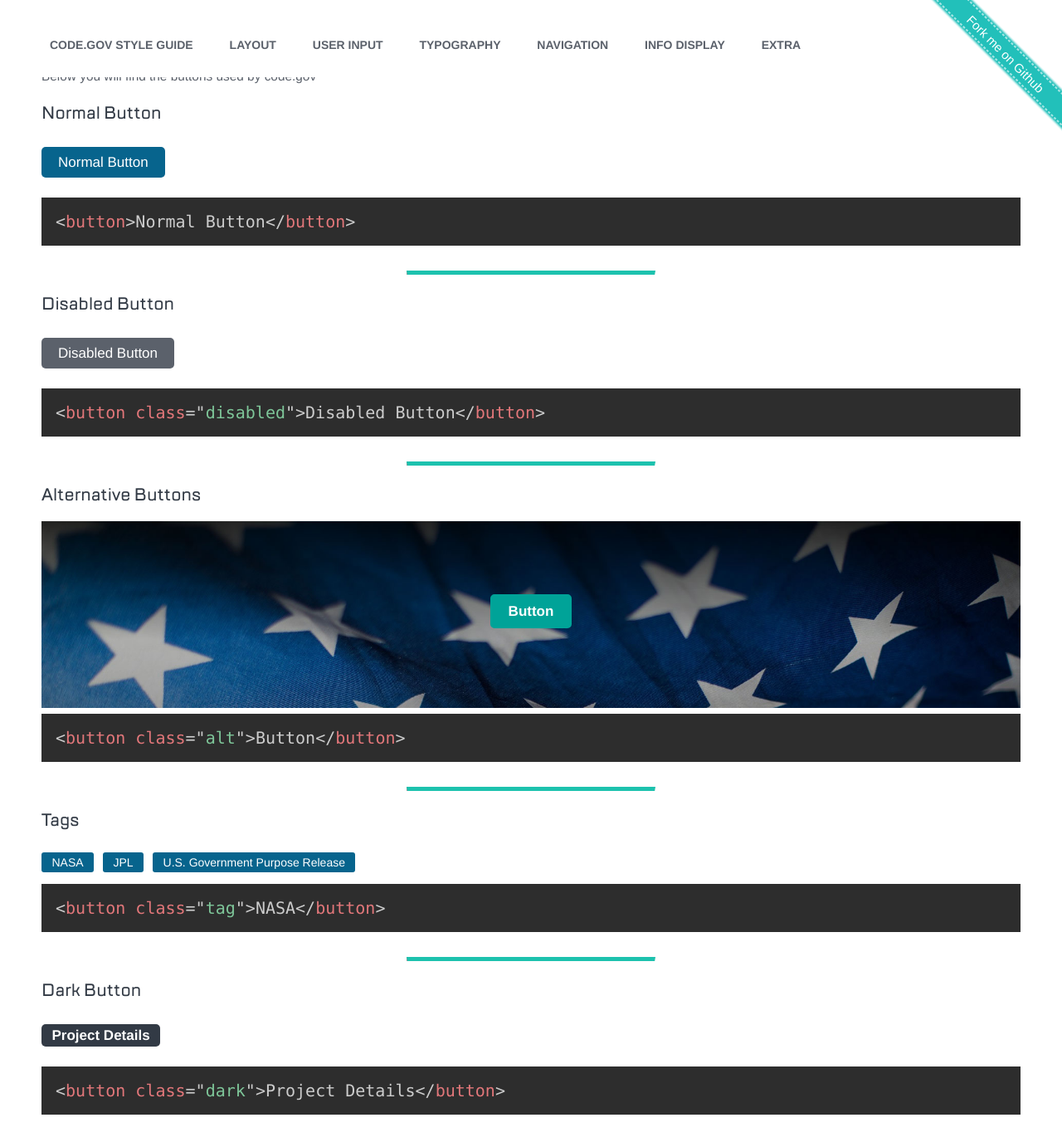
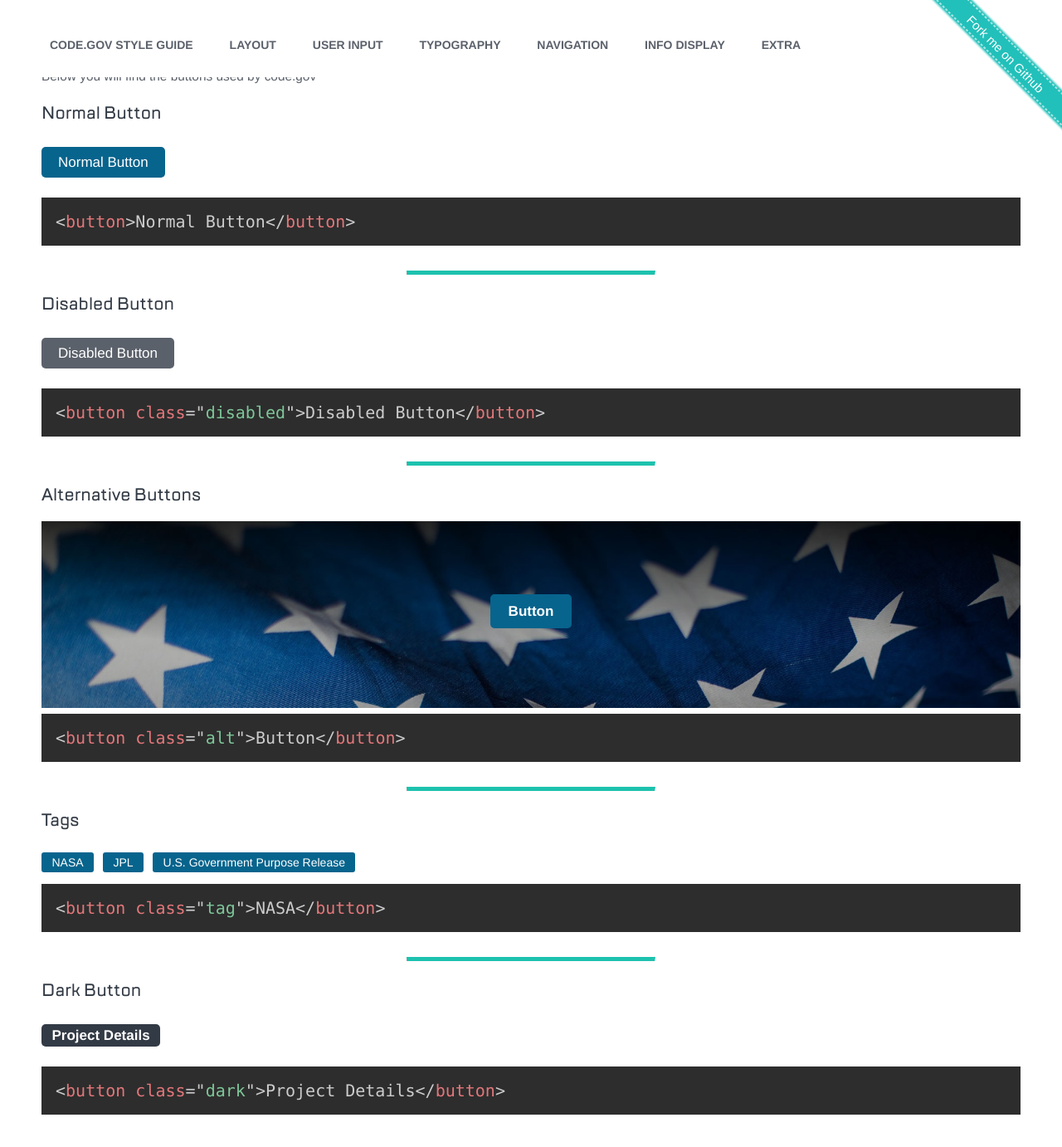
Before and after one commit to GSA/code-gov-style, a Jekyll site: the page built from components/buttons.md, in a window 1280 px wide and 1400 px high, scrolled down 60 px. Shown: the top 1382 px of the window at 83% size. Built offline with Jekyll 4.4.1, drawn with Linux system fonts in a browser that asks for light colours.

Commit message:
update button colors

```diff
--- a/_sass/_buttons.scss
+++ b/_sass/_buttons.scss
@@ -38,13 +38,13 @@ button {
   }
 
   &.alt {
-    background-color: $brand-teal-medium !important;
-    border: 2px solid $brand-teal-medium;
+    background-color: $brand-primary !important;
+    border: 2px solid $brand-primary;
     font-weight: bold;
 
     &:hover {
-      background-color: $brand-teal-dark !important;
-      border-color: $brand-teal-dark !important;
+      background-color: $brand-blue-dark !important;
+      border-color: $brand-blue-dark !important;
     }
   }
 
--- a/_sass/_inputs.scss
+++ b/_sass/_inputs.scss
@@ -36,8 +36,8 @@ input {
     width: 40px;
 
     &:hover {
-      background-color: $brand-teal-dark !important;
-      border-color: $brand-teal-dark !important;
+      background-color: $brand-blue-dark !important;
+      border-color: $brand-blue-dark !important;
     }
 
     @media screen and (min-width: $small-screen) {
```
